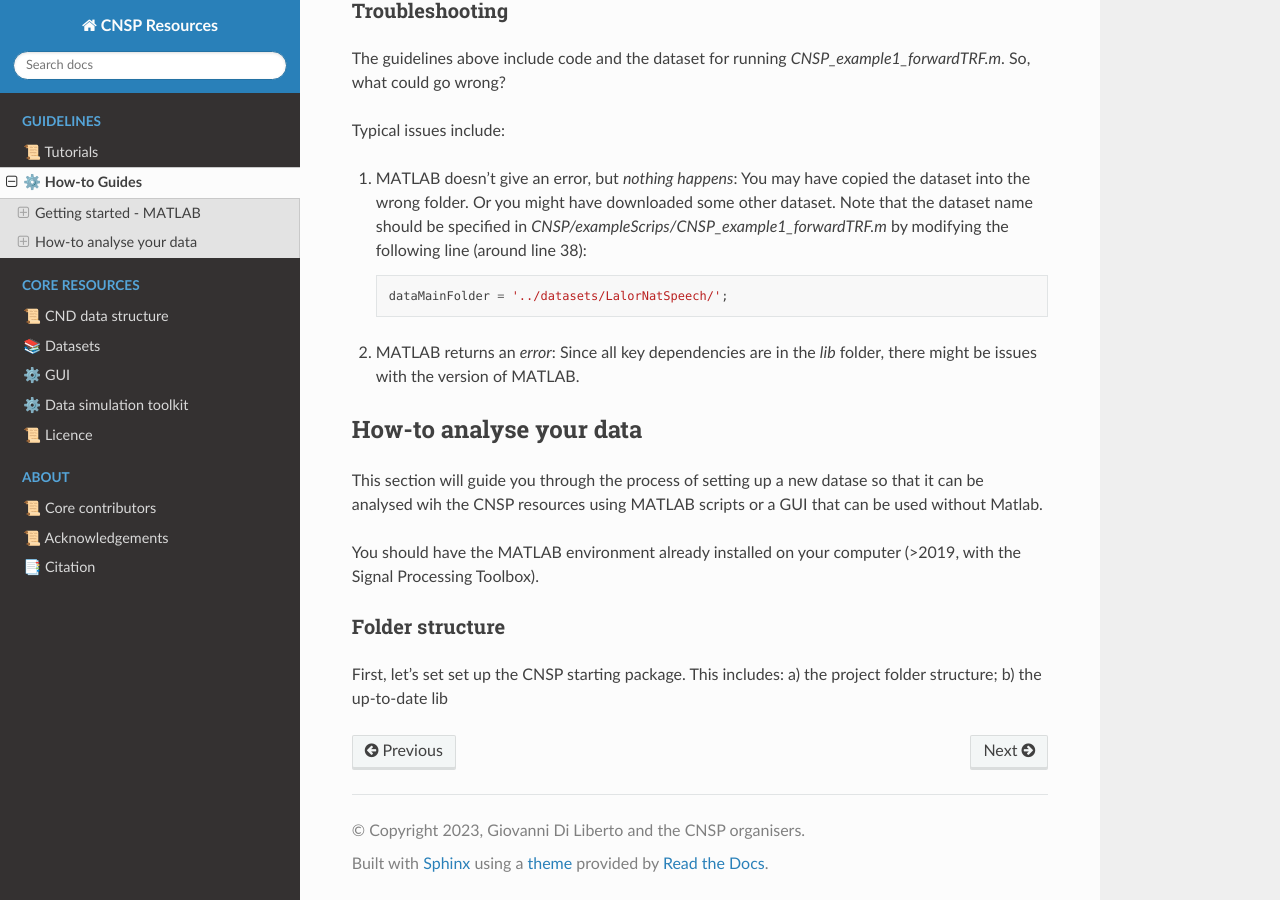
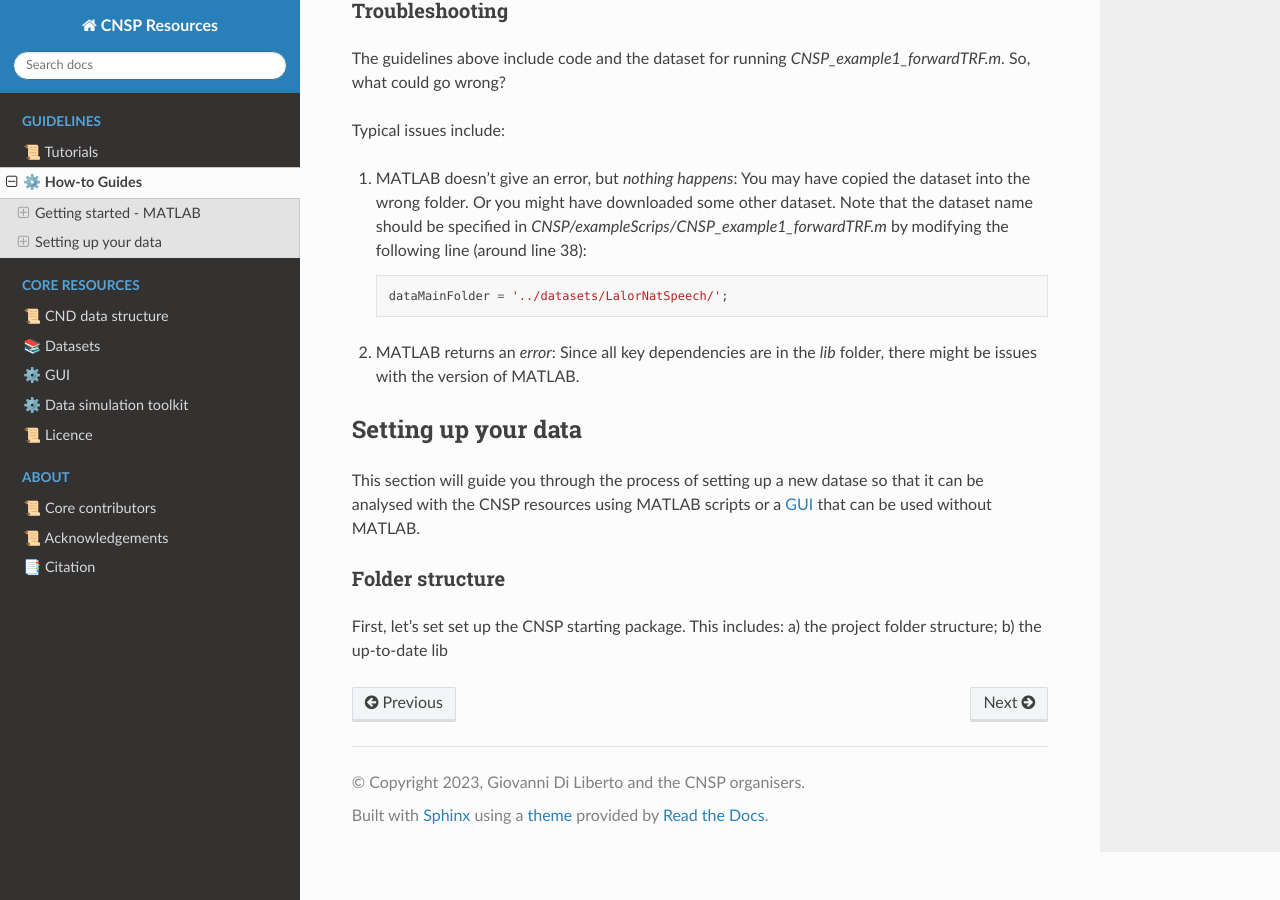
Before and after one commit to CNSP-Workshop/CNSP-resources, a Sphinx documentation site: the page built from docs/howtoPage.rst, in a window 1280 px wide and 900 px high, scrolled down 2325 px. Built offline with Sphinx 7.4.7 and the Read the Docs theme 2.0.0, drawn with Linux system fonts in a browser that asks for light colours; pages that are not in the unit, such as notebooks, are missing from menus.

Commit message:
Update howtoPage.rst

```diff
--- a/docs/howtoPage.rst
+++ b/docs/howtoPage.rst
@@ -85,12 +85,12 @@ Typical issues include:
 #. MATLAB returns an *error*: Since all key dependencies are in the `lib` folder, there might be issues with the version of MATLAB.
 
 
-How-to analyse your data
-************************
+Setting up your data
+********************
 This section will guide you through the process of setting up a new datase so that it can be analysed
-wih the CNSP resources using MATLAB scripts or a GUI that can be used without Matlab.
+with the CNSP resources using MATLAB scripts or a `GUI <guiPage>`_ that can be used without MATLAB.
 
-You should have the MATLAB environment already installed on your computer (>2019, with the Signal Processing Toolbox).
+
 
 Folder structure
 ================
```
